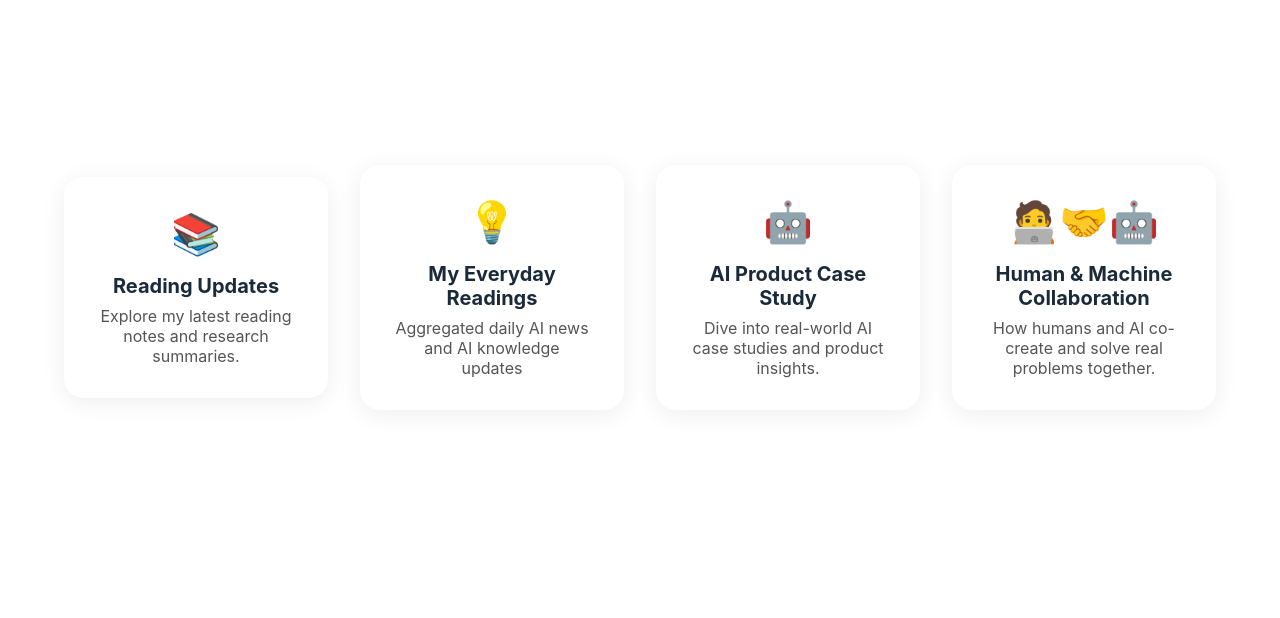
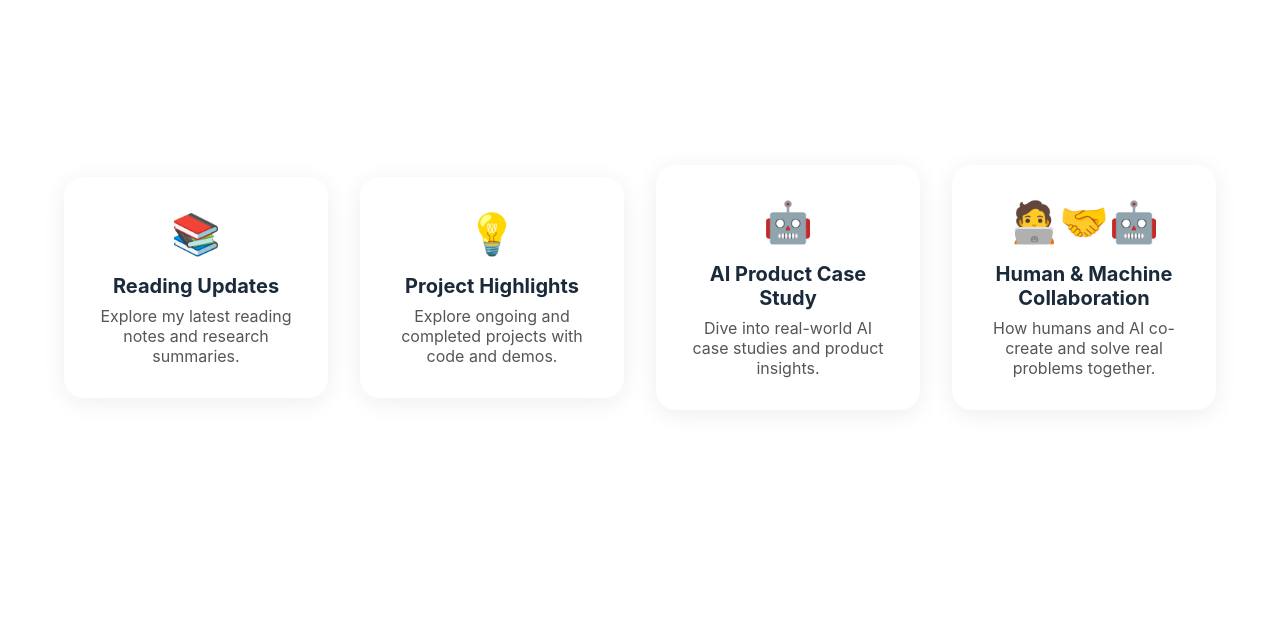
Before and after one commit to TongHere/Tong-s-daily-dose, a Flask app: page / in a window 1280 px wide. Shown: the part 209-827 px from the top of the page. Run offline with Flask 3, Linux system fonts and the light colour scheme.

Commit message:
Update templates with latest changes

```diff
--- a/templates/index.html
+++ b/templates/index.html
@@ -141,8 +141,8 @@
       </a>
       <a class="card" href="?tab=1">
         <div class="card-icon">💡</div>
-        <div class="card-title">My Everyday Readings</div>
-        <div class="card-desc">Aggregated daily AI news and AI knowledge updates</div>
+        <div class="card-title">Project Highlights</div>
+        <div class="card-desc">Explore ongoing and completed projects with code and demos.</div>
       </a>
       <a class="card" href="?tab=2">
         <div class="card-icon">🤖</div>
@@ -173,9 +173,8 @@
     <div class="card-grid centered">
       <div class="card">
         <div class="card-icon">💡</div>
-        <div class="card-title">Project Highlights</div>
-        <div class="card-desc">Discover my ongoing and completed projects, code, and lessons.</div>
-      </div>
+        <div class="card-title">Project - News Aggregator</div>
+        <div class="card-desc">Aggregated daily AI news and AI knowledge updates</div>
     </div>
   </div>
 
```
